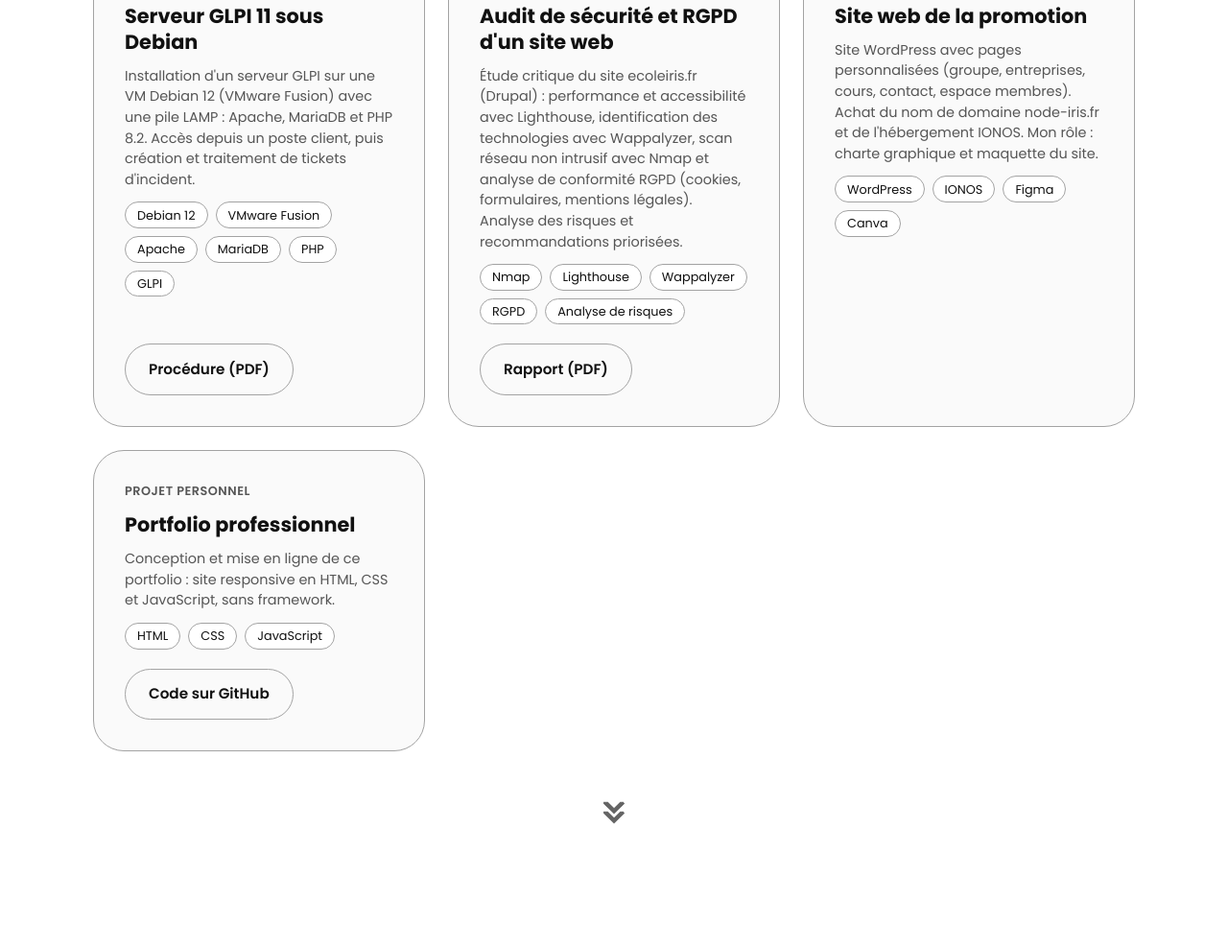
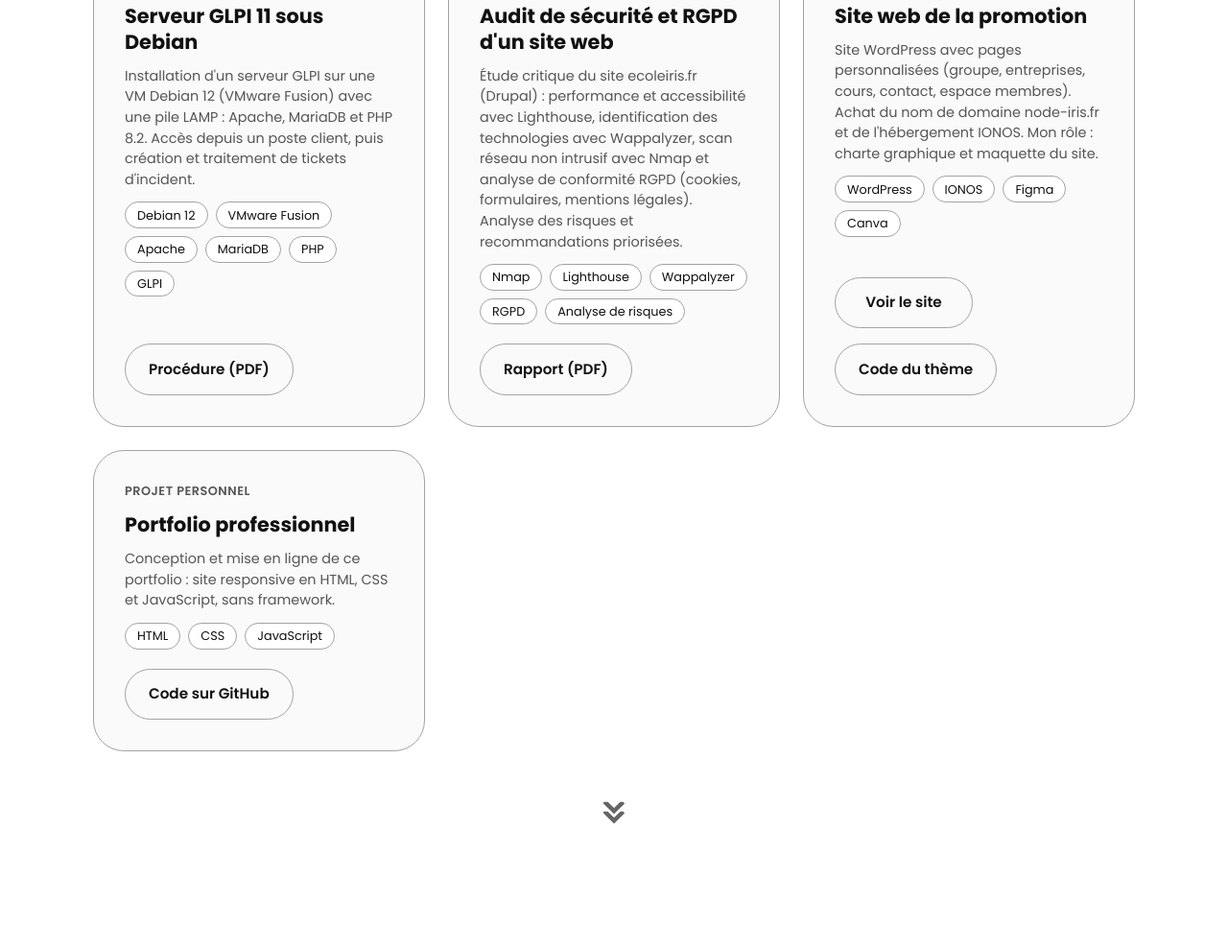
Before and after one commit to naghu01/naghu01.github.io, a plain HTML site: page index.html in a window 1280 px wide. Shown: the part 3528-4516 px from the top of the page at 96% size. Drawn offline with Linux system fonts and the light colour scheme.

Commit message:
Site de la promotion : liens vers node-iris.fr et le code du thème
Co-Authored-By: Claude Opus 5.5 <noreply@anthropic.com>
Claude-Session: https://claude.ai/code/session_01P97YLANNj7r5NSbCaDkfyQ

```diff
--- a/index.html
+++ b/index.html
@@ -260,11 +260,10 @@
             <ul class="tech-list">
               <li>WordPress</li><li>IONOS</li><li>Figma</li><li>Canva</li>
             </ul>
-            <!-- À COMPLÉTER : décommente quand le site est en ligne
             <div class="btn-container">
               <a class="btn btn-color-2 project-btn" href="https://node-iris.fr" target="_blank" rel="noopener">Voir le site</a>
+              <a class="btn btn-color-2 project-btn" href="https://github.com/naghu01/BTS-SLAM/tree/main/wp-content/themes/node-wp-theme" target="_blank" rel="noopener">Code du thème</a>
             </div>
-            -->
           </article>
           <article class="project-card">
             <p class="project-tag">Projet personnel</p>
```
